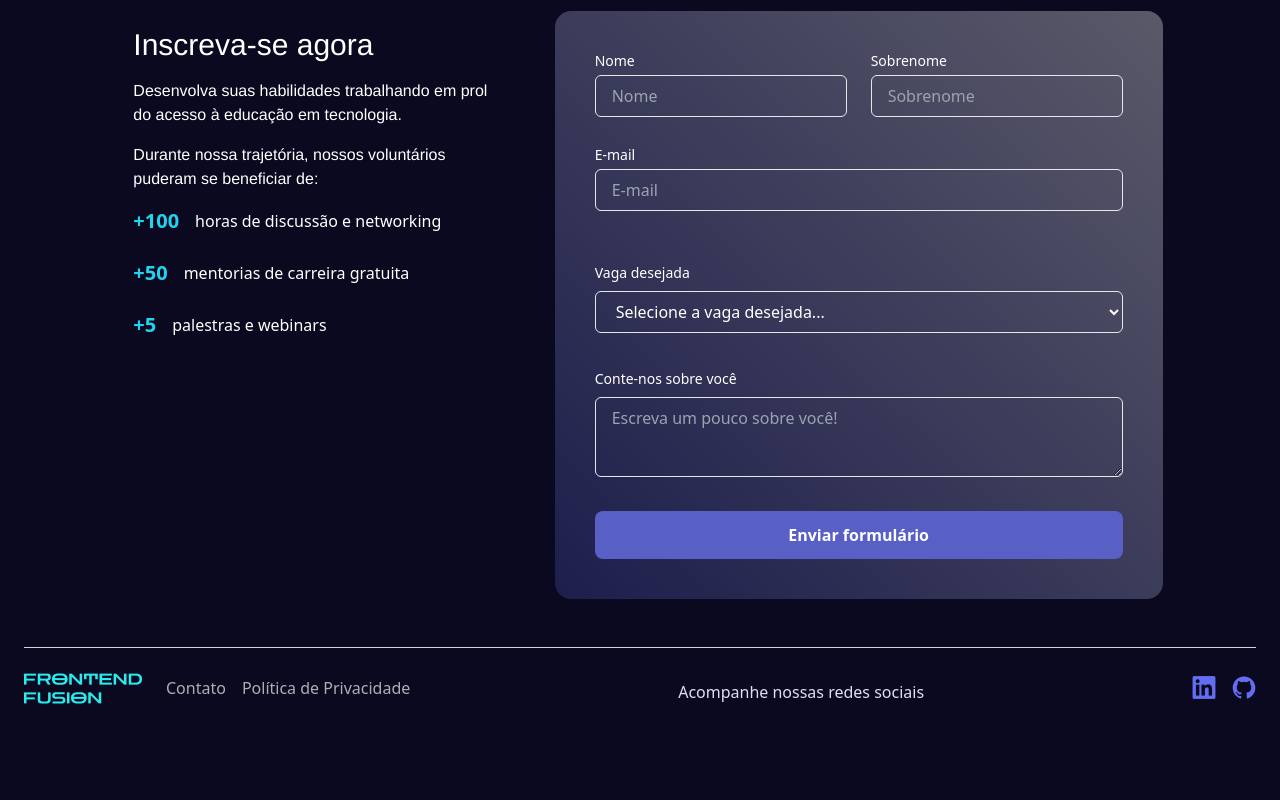
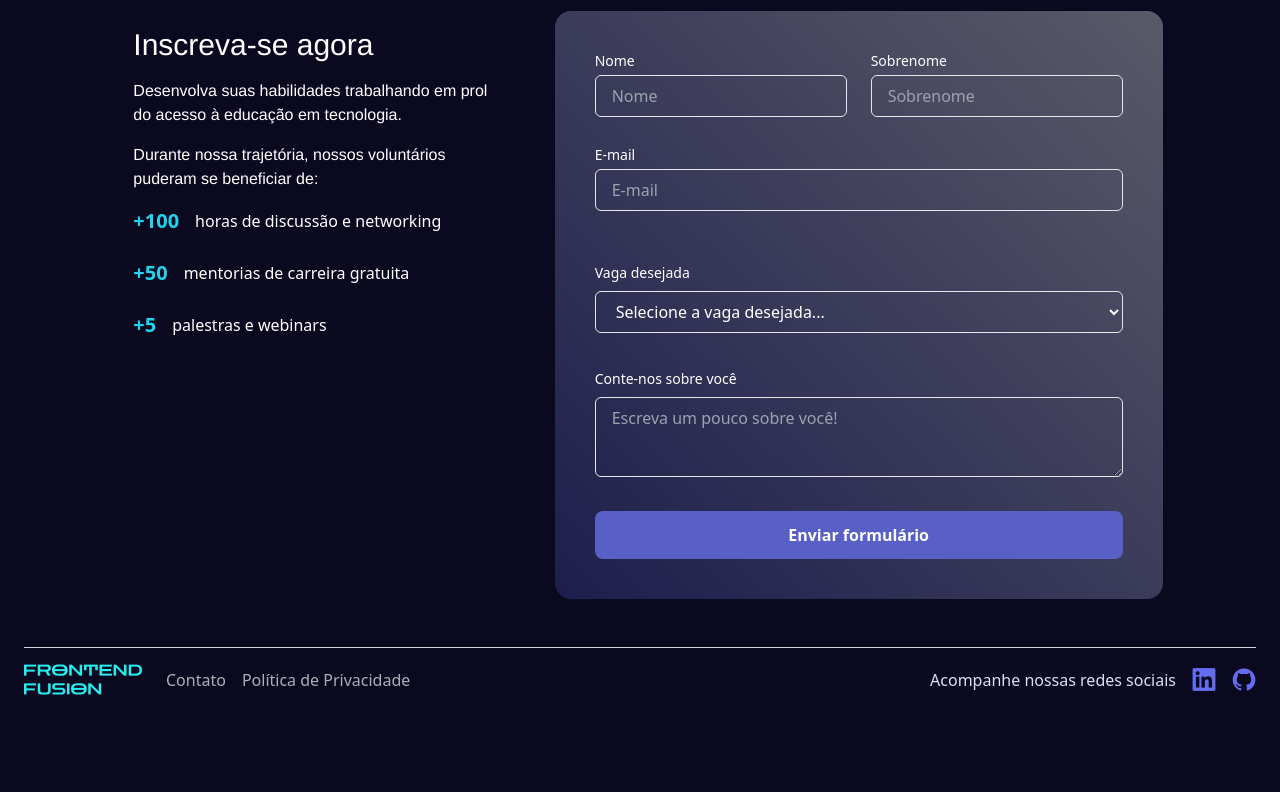
Before and after one commit to Projeto-FrontEnd-Fusion/vingadores-portifolio-colaborativo_, a React (Vite) app: page / in a window 1280 px wide. Shown: the part 1263-2063 px from the top of the page. Built offline with nearby package versions, Linux system fonts and the light colour scheme; data requests are answered from the project's data file.

Commit message:
feat: Ajustar posição dos ícones no rodapé

```diff
--- a/src/components/Footer/Footer.tsx
+++ b/src/components/Footer/Footer.tsx
@@ -1,11 +1,9 @@
-
 const Footer = () => {
     return (
-
         <footer className="flex flex-col p-6 pb-24">
             <hr className="border-t border-gray-300 mb-4" />
 
-            <div className="flex justify-between items-end">
+            <div className="flex justify-between items-center">
                 <nav className="flex items-center space-x-6">
                     <img src="/assets/logotipo_frontend_fusion.png" alt="Logotipo Frontend Fusion" />
                     <ul className="flex flex-row space-x-4">
@@ -13,31 +11,22 @@ const Footer = () => {
                             <a href="mailto:projetofrontendfusion@gmail.com" className="text-fusion-links-rodape">Contato</a>
                         </li>
                         <li>
-                            <a href="#" className="text-fusion-links-rodape">Política de Privacidade</a>
+                            <a href="https://seasoned-toucan-88d.notion.site/Pol-tica-de-Privacidade-do-Projeto-Frontend-Fusion-dd0ee78762374f89a395a54ac20407fe" target="_blank" rel="noopener noreferrer" className="text-fusion-links-rodape">Política de Privacidade</a>
                         </li>
                     </ul>
                 </nav>
 
-                <span className="text-fusion-rodape-redes-sociais self-end">
-                    Acompanhe nossas redes sociais
-                </span>
-                <ul className="flex space-x-4 mt-2">
-                    <li>
+                <div className="flex items-center space-x-4">
+                    <span className="text-fusion-rodape-redes-sociais">Acompanhe nossas redes sociais</span>
                     <a href="https://www.linkedin.com/company/comunidade-frontend-fusion/" target="_blank" rel="noopener noreferrer" className="text-fusion-links-rodape">
                         <i className="devicon-linkedin-plain text-[#646DF0] text-2xl"></i>
                     </a>
-                    </li>
-                    <li>
                     <a href="https://github.com/Projeto-FrontEnd-Fusion" target="_blank" rel="noopener noreferrer" className="text-fusion-links-rodape">
                         <i className="devicon-github-original text-[#646DF0] text-2xl"></i>
                     </a>
-                    </li>
-                </ul>
-
-            </div >
-
-        </footer >
-
+                </div>
+            </div>
+        </footer>
     );
 }
 
```
Lines whose indentation alone changed are shown as unchanged.
